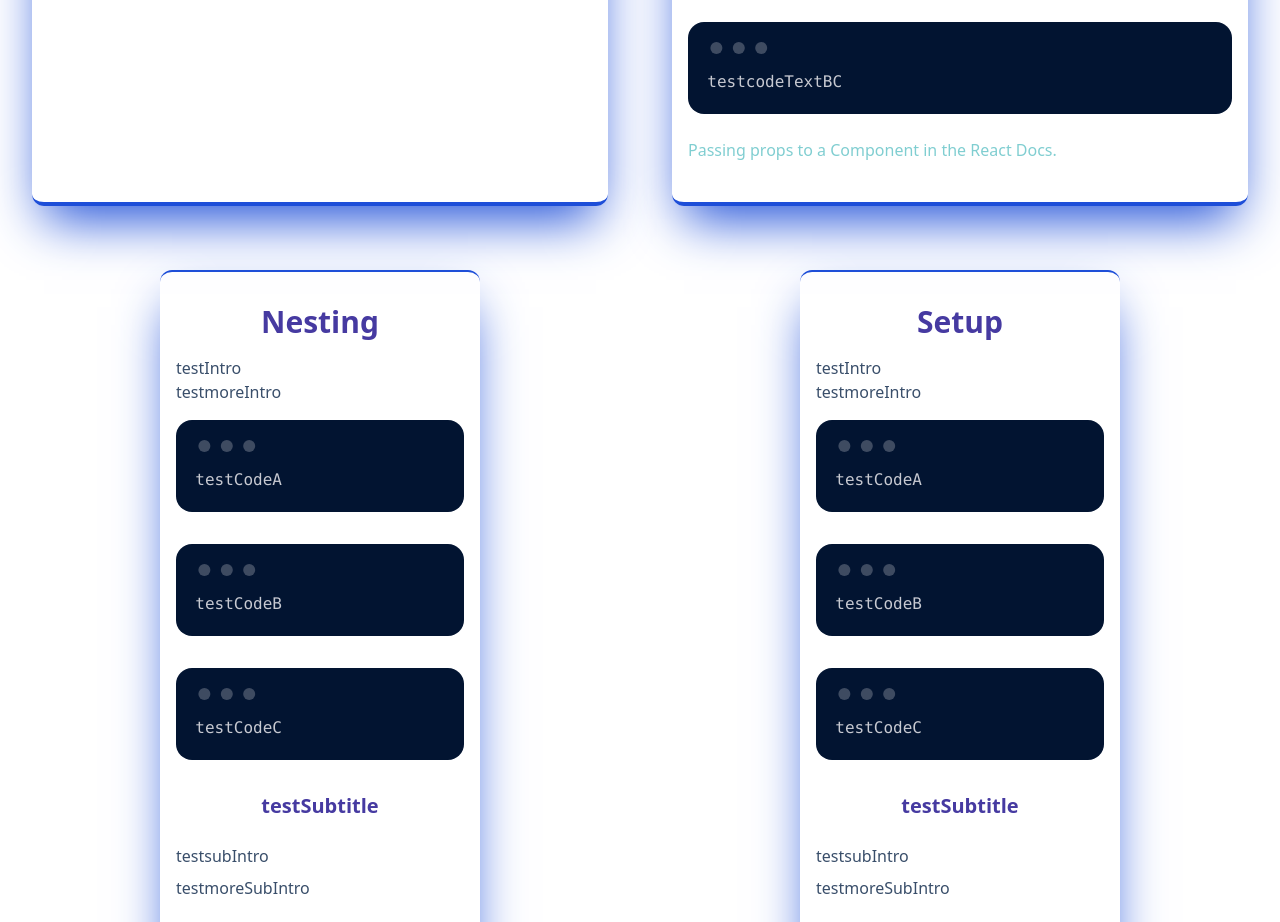
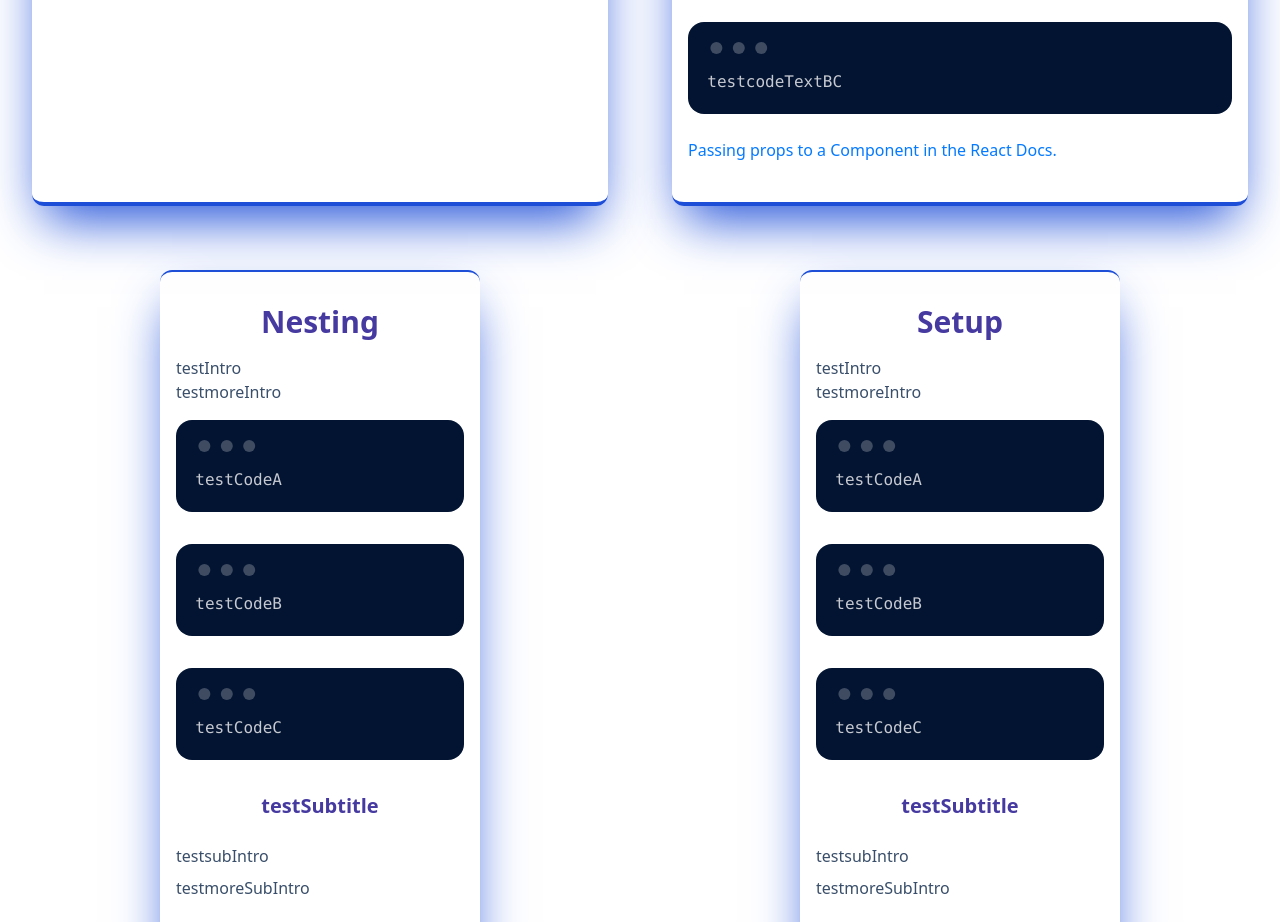
Before and after one commit to MariaRiosNavarro/react_cheat_sheet, a React (Vite) app: page / in a window 1280 px wide. Shown: the part 5180-6102 px from the top of the page. Built offline with nearby package versions, Linux system fonts and the light colour scheme.

Commit message:
fix links

```diff
--- a/src/components/Card.jsx
+++ b/src/components/Card.jsx
@@ -112,7 +112,12 @@ const Card = (props) => {
   const externalLinks = (propierty) => {
     if (propierty) {
       return (
-        <Link className="text-success" to={propierty[1]}>
+        <Link
+          className="text-primary"
+          to={propierty[1]}
+          target="_blank"
+          rel="noopener noreferrer"
+        >
           {propierty[0]}
         </Link>
       );
```
